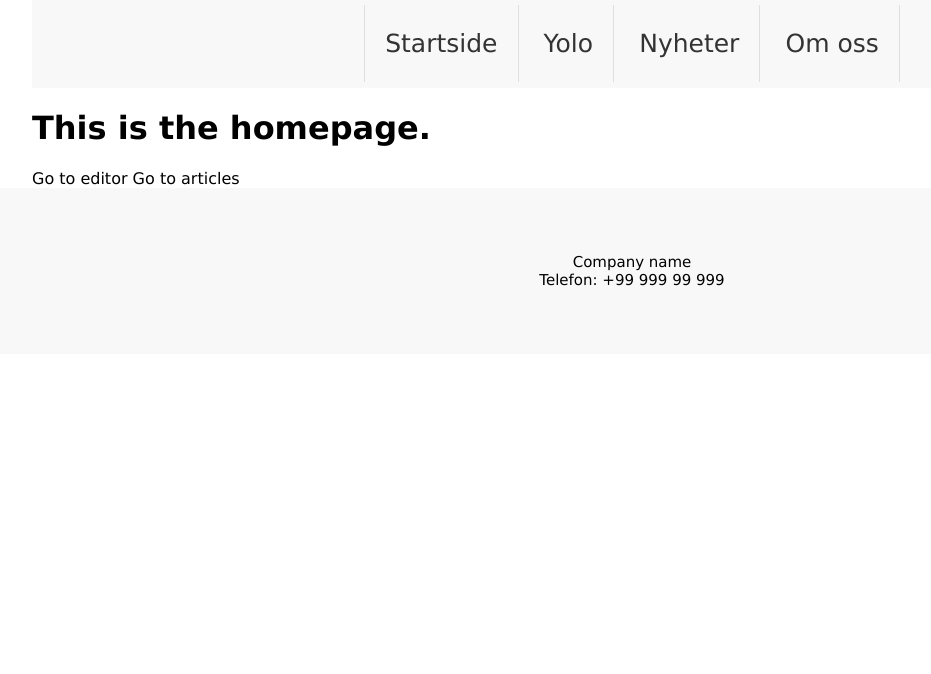
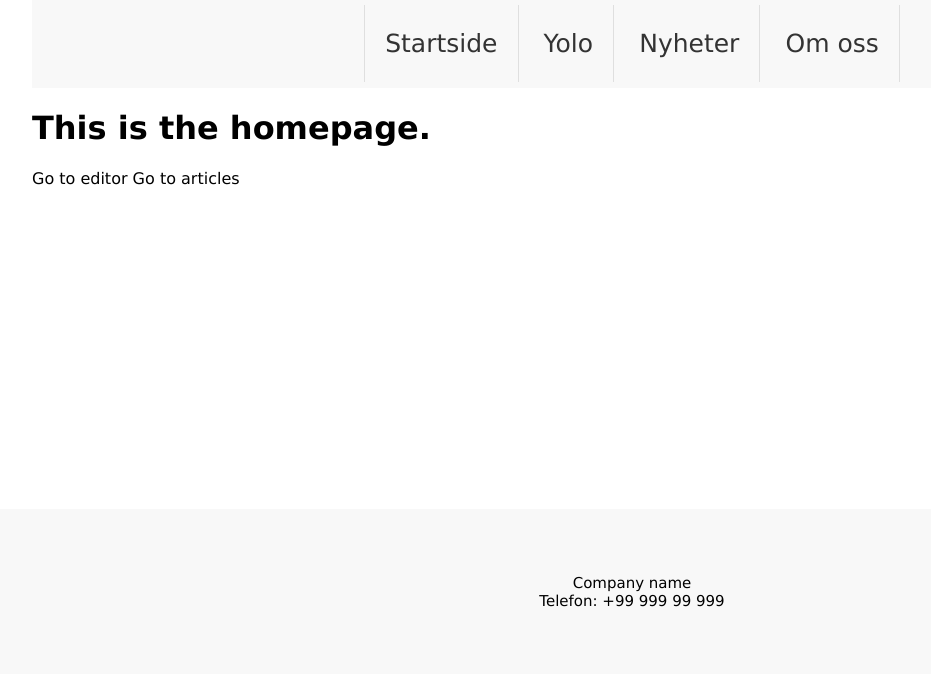
Before and after one commit to microserv/frontend, a Django app: page / in a window 1280 px wide. Shown: the part 85-759 px from the top of the page, without its empty margins (8-939 px from the left). Run offline with Django 3.2, Linux system fonts and the light colour scheme.

Commit message:
Proper minimum spacing for main content

```diff
--- a/editor_backend/editor_backend/static/editor_backend/css/style.css
+++ b/editor_backend/editor_backend/static/editor_backend/css/style.css
@@ -38,8 +38,12 @@
 }
 
 .contentWrapper {
-    width: 1200px;
+    width: 1200px;;
     margin: 0 auto;
+}
+
+#mainContent {
+    min-height: 400px;
 }
 
 #menu {
@@ -133,7 +137,3 @@
     color: black;
     text-decoration: none;
 }
-
-#searchResultContainer {
-    min-height: 300px;
-}
--- a/editor_backend/templates/base.html
+++ b/editor_backend/templates/base.html
@@ -32,7 +32,7 @@
     <a href="/">Om oss</a>
 </div>
 
-<div class="contentWrapper">
+<div id="mainContent" class="contentWrapper">
     {% block content %}
     {% endblock %}
 </div>
```
